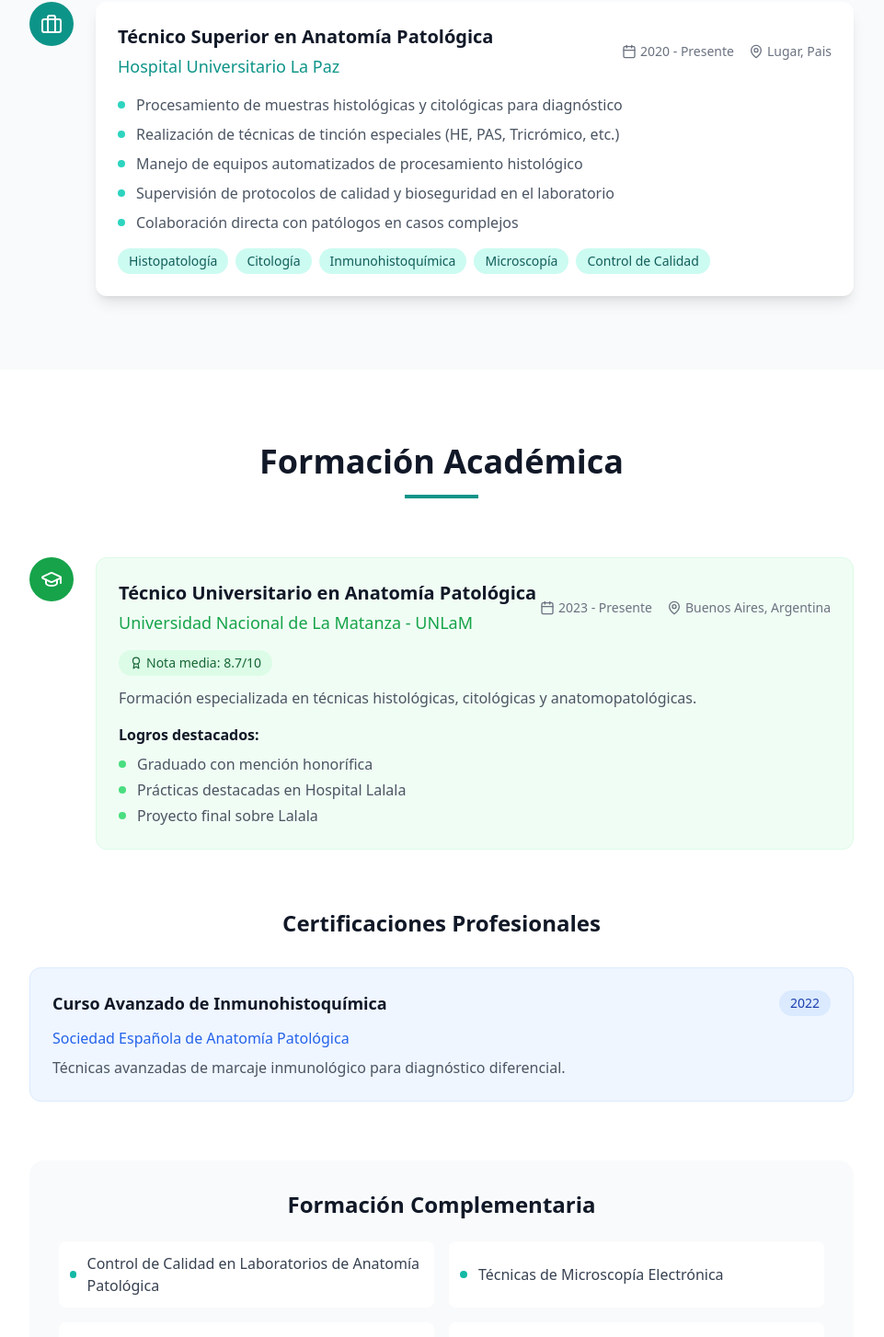
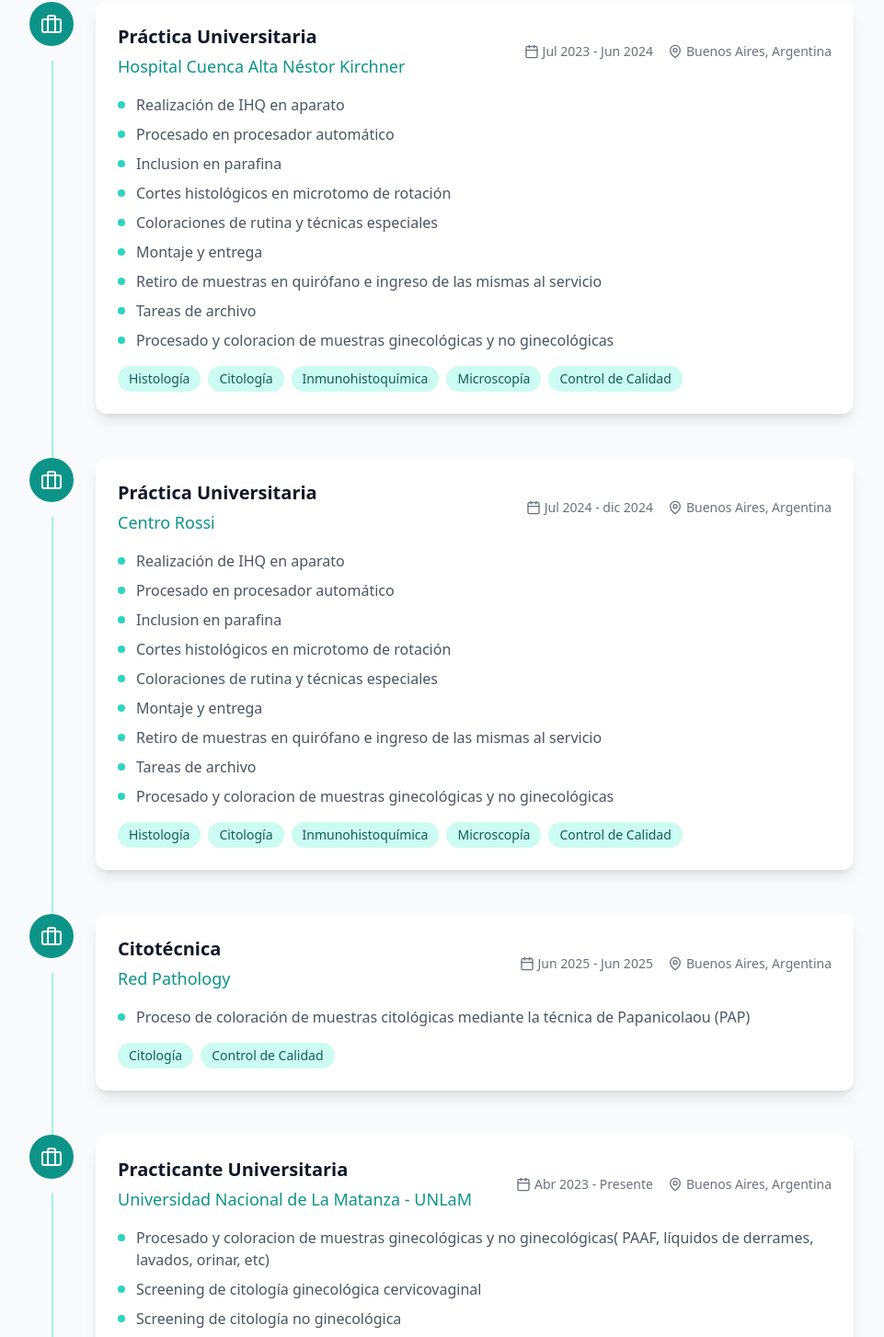
Before and after one commit to Tabathapm/wanda_peralta, a React (Vite) app: page / in a window 1280 px wide. Shown: the part 1592-3046 px from the top of the page at 92% size, without its empty margins (160-1121 px from the left). Built offline with nearby package versions, Linux system fonts and the light colour scheme.

Commit message:
modificacion en 'Experiencia'

```diff
--- a/src/App.tsx
+++ b/src/App.tsx
@@ -2,7 +2,7 @@
 import Header from './components/Header';
 import Hero from './components/Yo';
 import About from './components/SobreMi';
-import Experience from './components/Experiencia';
+import Experiencia from './components/Experiencia';
 import Educacion from './components/Educacion';
 import Tools from './components/Herramientas';
 import Interests from './components/Intereses';
@@ -16,7 +16,7 @@ function App() {
       <main>
         <Hero />
         <About />
-        <Experience />
+        <Experiencia />
         <Educacion />
         <Tools />
         <Interests />
--- a/src/components/Experiencia.tsx
+++ b/src/components/Experiencia.tsx
@@ -1,21 +1,86 @@
 // import React from 'react';
 import { Briefcase, Calendar, MapPin } from 'lucide-react';
 
-const Experience = () => {
-  const experiences = [
+const Experiencia = () => {
+  const experiencias = [
     {
-      title: "Técnico Superior en Anatomía Patológica",
-      company: "Hospital Universitario La Paz",
-      location: "Lugar, Pais",
-      period: "2020 - Presente",
-      description: [
-        "Procesamiento de muestras histológicas y citológicas para diagnóstico",
-        "Realización de técnicas de tinción especiales (HE, PAS, Tricrómico, etc.)",
-        "Manejo de equipos automatizados de procesamiento histológico",
-        "Supervisión de protocolos de calidad y bioseguridad en el laboratorio",
-        "Colaboración directa con patólogos en casos complejos"
+      titulo: "Práctica Universitaria",
+      lugar: "Hospital Cuenca Alta Néstor Kirchner",
+      locacion: "Buenos Aires, Argentina",
+      periodo: "Jul 2023 - Jun 2024",
+      descripcion: [
+        // "Procesamiento de muestras histológicas y citológicas para diagnóstico",
+        // "Realización de técnicas de tinción especiales (HE, PAS, Tricrómico, etc.)",
+        // "Manejo de equipos automatizados de procesamiento histológico",
+        // "Supervisión de protocolos de calidad y bioseguridad en el laboratorio",
+        // "Colaboración directa con patólogos en casos complejos",
+
+        "Realización de IHQ en aparato",
+        "Procesado en procesador automático" ,
+        "Inclusion en parafina",
+        "Cortes histológicos en microtomo de rotación",
+        "Coloraciones de rutina y técnicas especiales",
+        "Montaje y entrega",
+        "Retiro de muestras en quirófano e ingreso de las mismas al servicio",
+        "Tareas de archivo",
+        "Procesado y coloracion de muestras ginecológicas y no ginecológicas"
       ],
-      technologies: ["Histopatología", "Citología", "Inmunohistoquímica", "Microscopía", "Control de Calidad"]
+      tecnologias: ["Histología", "Citología", "Inmunohistoquímica", "Microscopía", "Control de Calidad"]
+    },
+    {
+      titulo: "Práctica Universitaria",
+      lugar: "Centro Rossi",
+      locacion: "Buenos Aires, Argentina",
+      periodo: "Jul 2024 - dic 2024",
+      descripcion: [
+        "Realización de IHQ en aparato",
+        "Procesado en procesador automático" ,
+        "Inclusion en parafina",
+        "Cortes histológicos en microtomo de rotación",
+        "Coloraciones de rutina y técnicas especiales",
+        "Montaje y entrega",
+        "Retiro de muestras en quirófano e ingreso de las mismas al servicio",
+        "Tareas de archivo",
+        "Procesado y coloracion de muestras ginecológicas y no ginecológicas"
+      ],
+      tecnologias: ["Histología", "Citología", "Inmunohistoquímica", "Microscopía", "Control de Calidad"]
+    },
+    {
+      titulo: "Citotécnica",
+      lugar: "Red Pathology",
+      locacion: "Buenos Aires, Argentina",
+      periodo: "Jun 2025 - Jun 2025",
+      descripcion: [
+        "Proceso de coloración de muestras citológicas mediante la técnica de Papanicolaou (PAP)"
+      ],
+      tecnologias: ["Citología", "Control de Calidad"]
+    },
+    {
+      titulo: "Practicante Universitaria",
+      lugar: "Universidad Nacional de La Matanza - UNLaM",
+      locacion: "Buenos Aires, Argentina",
+      periodo: "Abr 2023 - Presente",
+      descripcion: [
+        "Procesado y coloracion de muestras ginecológicas y no ginecológicas( PAAF, líquidos de derrames, lavados, orinar, etc)",
+        "Screening de citología ginecológica cervicovaginal",
+        "Screening de citología no ginecológica"
+      ],
+      tecnologias: ["Citología", "Control de Calidad"]
+    },
+    {
+      titulo: "Practicante Universitaria",
+      lugar: "Hospital General de Agudos Francisco Santojanni",
+      locacion: "Buenos Aires, Argentina",
+      periodo: "Abr 2025 - Presente",
+      descripcion: [
+        "Procesado y coloracion de muestras ginecológicas y no ginecológicas( PAAF, líquidos de derrames, lavados, orinar, etc)",
+        "Procesado en procesador automático",
+        "Inclusion en parafina",
+        "Cortes histológicos en microtomo de rotación",
+        "Coloraciones de rutina y técnicas especiales, montaje y entrega",
+        "Tareas de archivo"
+      ],
+      tecnologias: ["Citología", "Histología", "Control de Calidad"]
     }
   ];
 
@@ -28,10 +93,10 @@ const Experience = () => {
         </div>
 
         <div className="max-w-4xl mx-auto">
-          {experiences.map((exp, index) => (
+          {experiencias.map((exp, index) => (
             <div key={index} className="relative mb-12 last:mb-0">
               {/* Timeline line */}
-              {index !== experiences.length - 1 && (
+              {index !== experiencias.length - 1 && (
                 <div className="absolute left-6 top-16 w-0.5 h-full bg-teal-200 hidden md:block"></div>
               )}
 
@@ -45,25 +110,25 @@ const Experience = () => {
                 <div className="flex-1 bg-white p-6 rounded-xl shadow-lg hover:shadow-xl transition-all duration-300">
                   <div className="flex flex-col sm:flex-row sm:items-center sm:justify-between mb-4">
                     <div>
-                      <h3 className="text-xl font-semibold text-gray-900 mb-1">{exp.title}</h3>
-                      <h4 className="text-lg text-teal-600 font-medium">{exp.company}</h4>
+                      <h3 className="text-xl font-semibold text-gray-900 mb-1">{exp.titulo}</h3>
+                      <h4 className="text-lg text-teal-600 font-medium">{exp.lugar}</h4>
                     </div>
                     <div className="text-gray-500 text-sm mt-2 sm:mt-0">
                       <div className="flex items-center space-x-4">
                         <span className="flex items-center space-x-1">
                           <Calendar size={16} />
-                          <span>{exp.period}</span>
+                          <span>{exp.periodo}</span>
                         </span>
                         <span className="flex items-center space-x-1">
                           <MapPin size={16} />
-                          <span>{exp.location}</span>
+                          <span>{exp.locacion}</span>
                         </span>
                       </div>
                     </div>
                   </div>
 
                   <ul className="space-y-2 mb-4">
-                    {exp.description.map((item, i) => (
+                    {exp.descripcion.map((item, i) => (
                       <li key={i} className="text-gray-600 flex items-start">
                         <span className="w-2 h-2 bg-teal-400 rounded-full mt-2 mr-3 flex-shrink-0"></span>
                         {item}
@@ -72,9 +137,9 @@ const Experience = () => {
                   </ul>
 
                   <div className="flex flex-wrap gap-2">
-                    {exp.technologies.map((tech, i) => (
+                    {exp.tecnologias.map((tecnologia, i) => (
                       <span key={i} className="px-3 py-1 bg-teal-100 text-teal-800 text-sm rounded-full">
-                        {tech}
+                        {tecnologia}
                       </span>
                     ))}
                   </div>
@@ -88,4 +153,4 @@ const Experience = () => {
   );
 };
 
-export default Experience;
+export default Experiencia;
```
